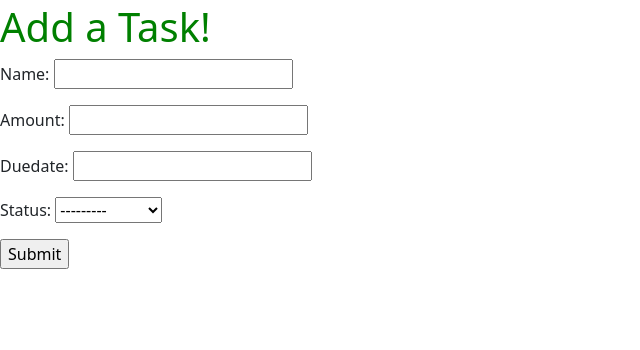
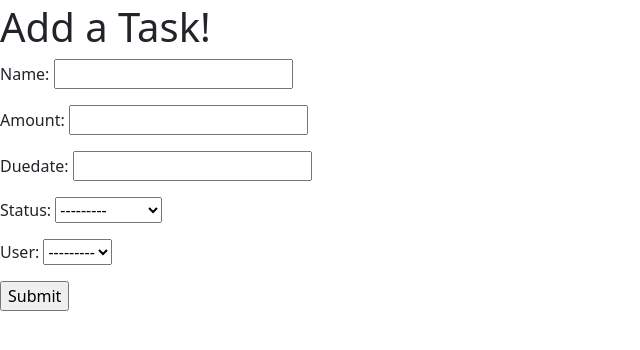
Before and after one commit to neshmasood/family-banking-system, a Django app: page /tasks/new/ in a window 1280 px wide. Shown: the part 157-507 px from the top of the page, without its empty margins (0-640 px from the left). Run offline with Django 4.2, Linux system fonts and the light colour scheme.

Commit message:
created user profile

```diff
--- a/main_app/Static/css/style.css
+++ b/main_app/Static/css/style.css
@@ -1,5 +1,5 @@
 
 
-h1 {
+h3 {
     color: green;
 }
--- a/main_app/templates/tasklist.html
+++ b/main_app/templates/tasklist.html
@@ -17,12 +17,15 @@ List of Tasks
     <a href="{% url 'task_list' %}">Clear Search</a>
 </form>
 
-<h1>{{header}}</h1>
+<h3>{{header}}</h3>
     {% for task in tasks %}
     <h6>Name: {{task.name}} </h6>
     <h6>Amount: {{task.amount}} </h6>
     <h6>Due Date: {{task.duedate}} </h6>
     <h6>Status: {{task.status}} </h6>
+    <p>Created by:
+        <a href="/user/{{ task.user.username }}">{{ task.user.username }}</a>
+    </p>
 
     {% endfor %}
 
--- a/main_app/urls.py
+++ b/main_app/urls.py
@@ -10,8 +10,8 @@ urlpatterns = [
     path('tasks/new/', views.Task_Create.as_view(), name="task_create"),
     path('tasks/<int:pk>/', views.Task_Detail.as_view(), name="task_detail"),
     path('tasks/<int:pk>/update', views.Task_Update.as_view(), name="task_update"),
-    path('tasks/<int:pk>/delete', views.Task_Delete.as_view(), name="task_delete")
-
+    path('tasks/<int:pk>/delete', views.Task_Delete.as_view(), name="task_delete"),
+    path('user/<username>/', views.profile, name='profile'),
 
 
 ]
--- a/main_app/views.py
+++ b/main_app/views.py
@@ -37,11 +37,16 @@ class Task_List(TemplateView):
 
 class Task_Create(CreateView):
     model = Task
-    fields = ['name', 'amount', 'duedate', 'status']
+    fields = ['name', 'amount', 'duedate', 'status', 'user']
     template_name = "task_create.html"
-    success_url = "/tasks/"
-    def get_success_url(self):
-        return reverse('task_detail', kwargs={'pk': self.object.pk})
+    # success_url = "/tasks/"
+    # def get_success_url(self):
+    #     return reverse('task_detail', kwargs={'pk': self.object.pk})
+    def form_valid(self, form):
+        self.object = form.save(commit=False)
+        self.object.user = self.request.user
+        self.object.save()
+        return HttpResponseRedirect('/tasks')
 
 
 class Task_Detail(DetailView):
@@ -61,6 +66,11 @@ class Task_Delete(DeleteView):
     template_name = "task_delete_confirmation.html"
     success_url = "/tasks/"
 
+
+def profile(request, username):
+    user = User.objects.get(username=username)
+    tasks = Task.objects.filter(user=user)
+    return render(request, 'profile.html', {'username': username, 'tasks': tasks})
 
 
 
```
Also changed, not shown: main_app/templates/profile.html (+23 -4 lines).
